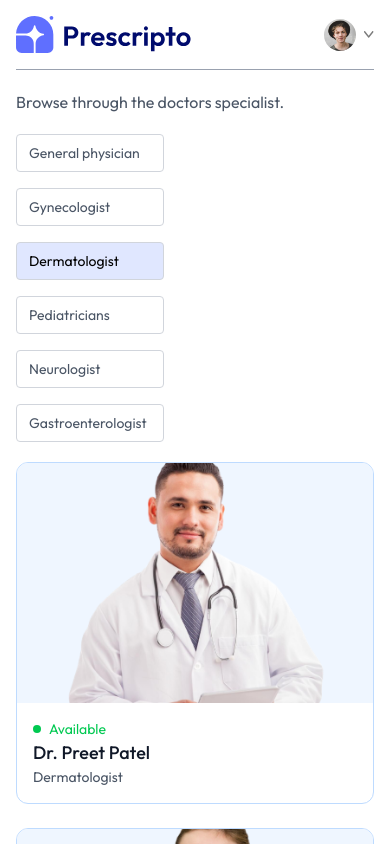
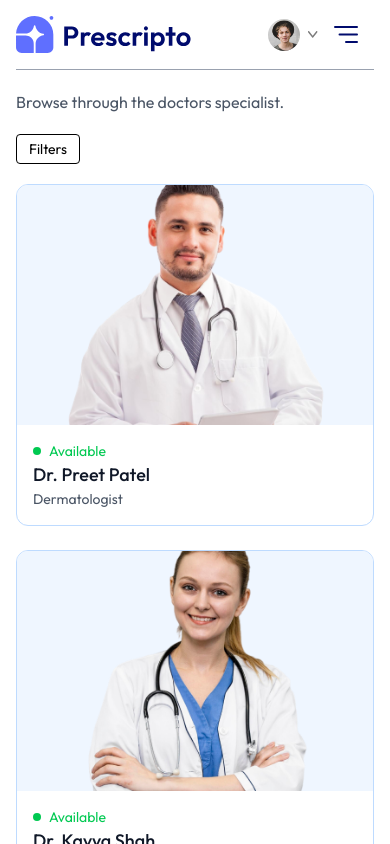
Before and after one commit to IndanBasu/Medical-Healthcare-System, a React (Vite) app: page /doctors/Dermatologist in a window 390 px wide. Shown: the top 844 px of the page. Built offline with nearby package versions, Linux system fonts and the light colour scheme.

Commit message:
Responsiveness added to Navbar menu and Doctors section

```diff
--- a/src/components/Navbar.jsx
+++ b/src/components/Navbar.jsx
@@ -1,6 +1,6 @@
-import React, { useState } from "react";
-import { assets } from "../../assets/assets_frontend/assets";
-import { NavLink, useNavigate } from "react-router-dom";
+import React, { useState } from "react"
+import { assets } from "../../assets/assets_frontend/assets"
+import { NavLink, useNavigate } from "react-router-dom"
 
 const Navbar = () => {
 
@@ -10,6 +10,7 @@ const Navbar = () => {
     const [token, setToken] = useState(true)
 
   return (
+
     <div className="flex items-center justify-between text-sm py-4 mb-5 border-b border-b-gray-400">
       <img onClick={() => navigate ('/')} className="w-44 cursor-pointer" src={assets.logo} alt="" />
       <ul className="hidden md:flex items-start gap-5 font-medium">
@@ -46,9 +47,27 @@ const Navbar = () => {
               </div>
             : <button onClick={() => navigate('/login')} className="bg-primary text-white px-8 py-3 rounded-full font-light hidden md:block">Create account</button>
         }
+        <img onClick={() => setShowMenu(true)} className="w-6 md:hidden" src={assets.menu_icon} alt="" />
+
+        {/* --- Mobile Menu --- */}
+
+        <div className={`${showMenu ? 'fixed w-full' : 'h-0 w-0'} md:hidden right-0 top-0 bottom-0 z-20 overflow-hidden bg-white transition-all `}>
+          <div className="flex items-center justify-between px-5 py-6">
+            <img className="w-36" src={assets.logo} alt="" />
+            <img className="w-7" onClick={() => setShowMenu(false)} src={assets.cross_icon} alt="" />
+          </div>
+          <ul className="flex flex-col items-center gap-2 mt-5 px-5 text-lg font-medium">
+            <NavLink onClick={() => setShowMenu(false)} to='/'><p className="px-4 py-2rounded inline-block">HOME</p></NavLink>
+            <NavLink onClick={() => setShowMenu(false)} to='/doctors'><p className="px-4 py-2rounded inline-block">ALL DOCTORS</p></NavLink>
+            <NavLink onClick={() => setShowMenu(false)} to='/about'><p className="px-4 py-2rounded inline-block">ABOUT</p></NavLink>
+            <NavLink onClick={() => setShowMenu(false)} to='/contact'><p className="px-4 py-2rounded inline-block">CONTACT</p></NavLink>
+          </ul>
+        </div>
+
       </div>
+
     </div>
-  );
-};
+  )
+}
 
-export default Navbar;
+export default Navbar
--- a/src/pages/Doctors.jsx
+++ b/src/pages/Doctors.jsx
@@ -1,135 +1,103 @@
-import React, { useState, useContext, useEffect } from "react";
-import { useParams, useNavigate } from "react-router-dom";
-import { AppContext } from "../context/AppContext";
+import React, { useState, useContext, useEffect } from "react"
+import { useParams, useNavigate } from "react-router-dom"
+import { AppContext } from "../context/AppContext"
 
 const Doctors = () => {
-  let { speciality } = useParams();
 
-  // Decode the speciality parameter to handle spaces
-  if (speciality) {
-    speciality = decodeURIComponent(speciality);
-  }
+  let { speciality } = useParams()
 
-  const [filterDoc, setFilterDoc] = useState([]);
+  const [filterDoc, setFilterDoc] = useState([])
+  const [showFilter, setShowFilter] = useState(false)
 
-  const navigate = useNavigate();
+  const navigate = useNavigate()
 
-  const { doctors } = useContext(AppContext);
+  const { doctors } = useContext(AppContext)
 
   const applyFilter = () => {
     if (speciality) {
-      setFilterDoc(doctors.filter((doc) => doc.speciality === speciality));
+      setFilterDoc(doctors.filter((doc) => doc.speciality === speciality))
     } else {
-      setFilterDoc(doctors);
+      setFilterDoc(doctors)
     }
-  };
+  }
 
   useEffect(() => {
-    applyFilter();
-  }, [doctors, speciality]);
+    applyFilter()
+  }, [doctors, speciality])
 
   return (
     <div>
+
       <p className="text-gray-600">Browse through the doctors specialist.</p>
 
       <div className="flex flex-col sm:flex-row items-start gap-5 mt-5">
-        {/* Left Sidebar - Specialities Filter */}
-        <div className="flex flex-col gap-4 text-sm text-gray-600">
-          <p
-            onClick={() =>
-              speciality === "General physician"
-                ? navigate("/doctors")
-                : navigate(
-                    `/doctors/${encodeURIComponent("General physician")}`,
-                  )
-            }
-            className={`w-full sm:w-56 pl-3 py-2 pr-4 border border-gray-300 rounded cursor-pointer transition-all ${speciality === "General physician" ? "bg-indigo-100 text-black" : ""}`}
-          >
-            General physician
-          </p>
-          <p
-            onClick={() =>
-              speciality === "Gynecologist"
-                ? navigate("/doctors")
-                : navigate(`/doctors/${encodeURIComponent("Gynecologist")}`)
-            }
-            className={`w-full sm:w-56 pl-3 py-2 pr-4 border border-gray-300 rounded cursor-pointer transition-all ${speciality === "Gynecologist" ? "bg-indigo-100 text-black" : ""}`}
-          >
-            Gynecologist
-          </p>
-          <p
-            onClick={() =>
-              speciality === "Dermatologist"
-                ? navigate("/doctors")
-                : navigate(`/doctors/${encodeURIComponent("Dermatologist")}`)
-            }
-            className={`w-full sm:w-56 pl-3 py-2 pr-4 border border-gray-300 rounded cursor-pointer transition-all ${speciality === "Dermatologist" ? "bg-indigo-100 text-black" : ""}`}
-          >
-            Dermatologist
-          </p>
-          <p
-            onClick={() =>
-              speciality === "Pediatricians"
-                ? navigate("/doctors")
-                : navigate(`/doctors/${encodeURIComponent("Pediatricians")}`)
-            }
-            className={`w-full sm:w-56 pl-3 py-2 pr-4 border border-gray-300 rounded cursor-pointer transition-all ${speciality === "Pediatricians" ? "bg-indigo-100 text-black" : ""}`}
-          >
-            Pediatricians
-          </p>
-          <p
-            onClick={() =>
-              speciality === "Neurologist"
-                ? navigate("/doctors")
-                : navigate(`/doctors/${encodeURIComponent("Neurologist")}`)
-            }
-            className={`w-full sm:w-56 pl-3 py-2 pr-4 border border-gray-300 rounded cursor-pointer transition-all ${speciality === "Neurologist" ? "bg-indigo-100 text-black" : ""}`}
-          >
-            Neurologist
-          </p>
-          <p
-            onClick={() =>
-              speciality === "Gastroenterologist"
-                ? navigate("/doctors")
-                : navigate(
-                    `/doctors/${encodeURIComponent("Gastroenterologist")}`,
-                  )
-            }
-            className={`w-full sm:w-56 pl-3 py-2 pr-4 border border-gray-300 rounded cursor-pointer transition-all ${speciality === "Gastroenterologist" ? "bg-indigo-100 text-black" : ""}`}
-          >
-            Gastroenterologist
-          </p>
+
+        <button className={`py-1 px-3 border rounded text-sm transition-all sm:hidden ${showFilter ? 'bg-primary text-white' : ''}`} onClick={() => setShowFilter(prev => !prev)}>Filters</button>
+
+        {/* --- Left Sidebar - Specialities Filter --- */}
+
+        <div className={`flex-col gap-4 text-sm text-gray-600 ${showFilter ? 'flex' : 'hidden  sm:flex'}`}>
+
+          <p onClick={() => speciality === "General physician" ? navigate("/doctors") : navigate(`/doctors/${encodeURIComponent("General physician")}`)}
+            className={`w-full sm:w-56 pl-3 py-2 pr-4 border border-gray-300 rounded cursor-pointer transition-all
+              ${speciality === "General physician" ? "bg-indigo-100 text-black" : "" }`}> General physician </p>
+
+          <p onClick={() => speciality === "Gynecologist" ? navigate("/doctors") : navigate(`/doctors/${encodeURIComponent("Gynecologist")}`)}
+            className={`w-full sm:w-56 pl-3 py-2 pr-4 border border-gray-300 rounded cursor-pointer transition-all
+              ${speciality === "Gynecologist" ? "bg-indigo-100 text-black" : ""}`}> Gynecologist </p>
+
+          <p onClick={() => speciality === "Dermatologist"  ? navigate("/doctors")  : navigate(`/doctors/${encodeURIComponent("Dermatologist")}`)}
+            className={`w-full sm:w-56 pl-3 py-2 pr-4 border border-gray-300 rounded cursor-pointer transition-all
+              ${ speciality === "Dermatologist" ? "bg-indigo-100 text-black" : ""}`}> Dermatologist </p>
+
+          <p onClick={() => speciality === "Pediatricians" ? navigate("/doctors") : navigate(`/doctors/${encodeURIComponent("Pediatricians")}`)}
+            className={`w-full sm:w-56 pl-3 py-2 pr-4 border border-gray-300 rounded cursor-pointer transition-all
+              ${ speciality === "Pediatricians" ? "bg-indigo-100 text-black" : ""}`}> Pediatricians </p>
+
+          <p onClick={() => speciality === "Neurologist" ? navigate("/doctors") : navigate(`/doctors/${encodeURIComponent("Neurologist")}`)}
+            className={`w-full sm:w-56 pl-3 py-2 pr-4 border border-gray-300 rounded cursor-pointer transition-all
+              ${ speciality === "Neurologist" ? "bg-indigo-100 text-black" : "" }`}> Neurologist </p>
+
+          <p onClick={() => speciality === "Gastroenterologist" ? navigate("/doctors") : navigate(`/doctors/${encodeURIComponent("Gastroenterologist")}`)}
+            className={`w-full sm:w-56 pl-3 py-2 pr-4 border border-gray-300 rounded cursor-pointer transition-all
+              ${ speciality === "Gastroenterologist" ? "bg-indigo-100 text-black" : ""}`}> Gastroenterologist </p>
+
         </div>
 
-        {/* Right Side - Doctor Cards Grid */}
+        {/* --- Right Side - Doctor Cards Grid --- */}
+
         <div className="w-full grid grid-cols-1 sm:grid-cols-2 md:grid-cols-3 lg:grid-cols-4 gap-4 gap-y-6">
+
           {filterDoc.map((item, index) => (
-            <div
-              key={item._id || index}
-              onClick={() => navigate(`/appointment/${item._id}`)}
-              className="border border-blue-200 rounded-xl overflow-hidden cursor-pointer hover:-translate-y-2.5 transition-all duration-500 bg-white"
-            >
+            <div key={item._id || index} onClick={() => navigate(`/appointment/${item._id}`)}
+              className="border border-blue-200 rounded-xl overflow-hidden cursor-pointer hover:-translate-y-2.5 transition-all duration-500 bg-white">
+
               <div className="bg-blue-50 flex items-center justify-center overflow-hidden h-60">
-                <img
-                  className="w-full h-full object-cover object-center"
-                  src={item.image}
-                  alt={item.name}
-                />
+                <img className="w-full h-full object-cover object-center" src={item.image} alt={item.name} />
               </div>
+
               <div className="p-4">
+
                 <div className="flex items-center gap-2 text-sm text-green-500">
                   <p className="w-2 h-2 bg-green-500 rounded-full"></p>
                   <p>Available</p>
                 </div>
-                <p className="text-gray-900 text-lg font-medium">{item.name}</p>
-                <p className="text-gray-600 text-sm">{item.speciality}</p>
+
+                <p className="text-gray-900 text-lg font-medium"> {item.name}</p>
+
+                <p className="text-gray-600 text-sm"> {item.speciality}</p>
+
               </div>
+
             </div>
           ))}
+
         </div>
+
       </div>
+
     </div>
-  );
-};
+  )
+}
 
-export default Doctors;
+export default Doctors
```
